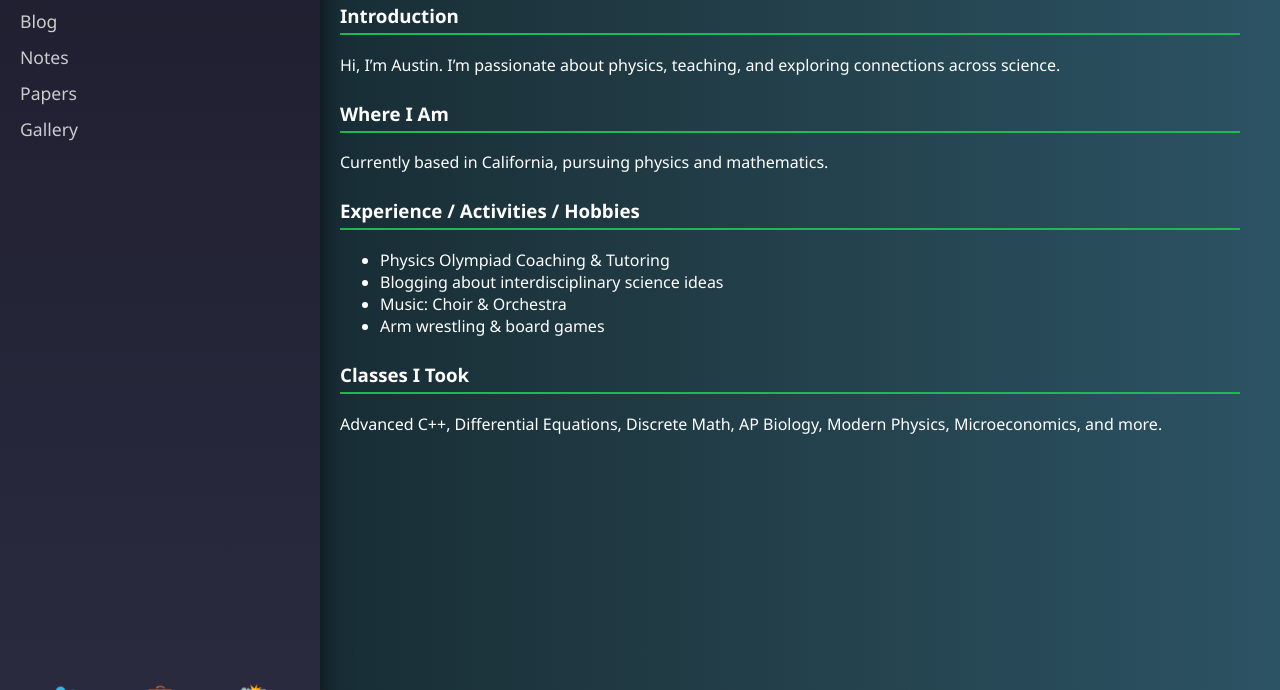
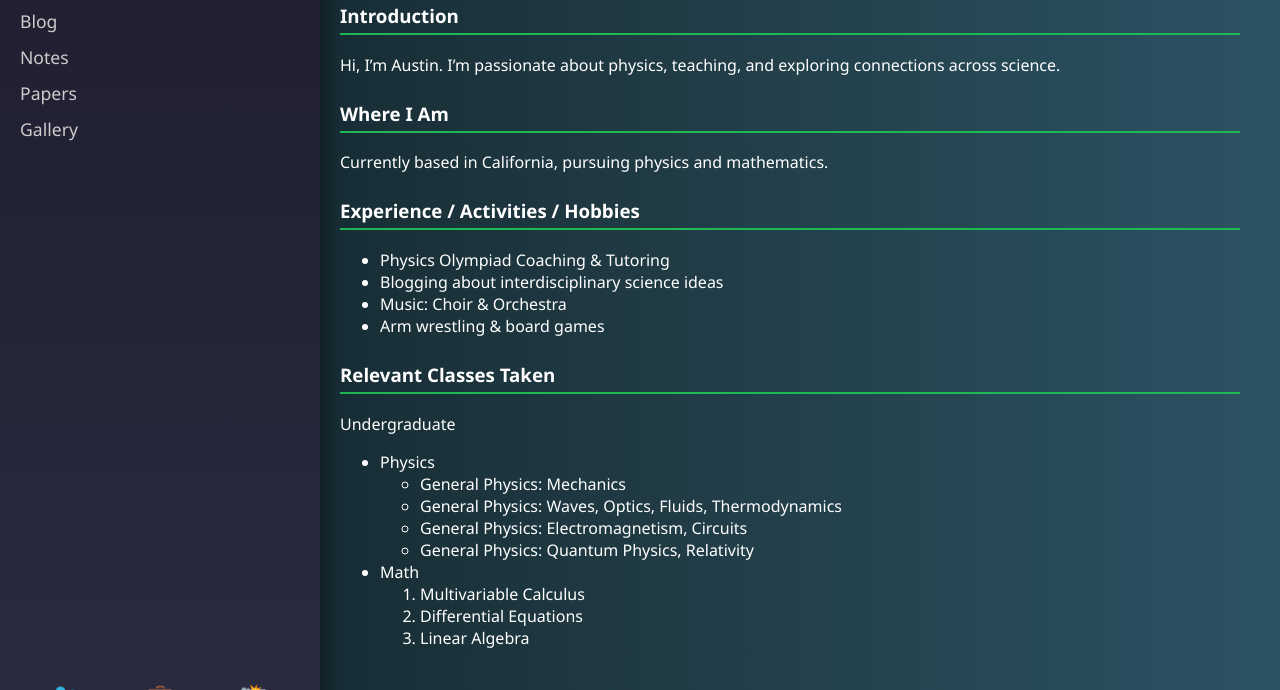
Before and after one commit to austinjang12/austinjang12.github.io, a plain HTML site: page index.html in a window 1280 px wide. Shown: the part 110-800 px from the top of the page. Drawn offline with Linux system fonts and the light colour scheme.

Commit message:
Update index.html

```diff
--- a/index.html
+++ b/index.html
@@ -47,8 +47,25 @@
           </ul>
         </div>
         <div class="resume-section">
-          <h3>Classes I Took</h3>
-          <p>Advanced C++, Differential Equations, Discrete Math, AP Biology, Modern Physics, Microeconomics, and more.</p>
+          <h3>Relevant Classes Taken</h3>
+          <p>Undergraduate<ul>
+    <li>Physics
+    <ul>
+      <li>General Physics: Mechanics</li>
+      <li>General Physics: Waves, Optics, Fluids, Thermodynamics</li>
+      <li>General Physics: Electromagnetism, Circuits</li>
+      <li>General Physics: Quantum Physics, Relativity</li>
+    </ul>
+  </li>
+  <li>Math
+    <ol>
+      <li>Multivariable Calculus</li>
+      <li>Differential Equations</li>
+      <li>Linear Algebra</li>
+    </ol>
+  </li>
+</ul>
+</p>
         </div>
       </section>
 
```
